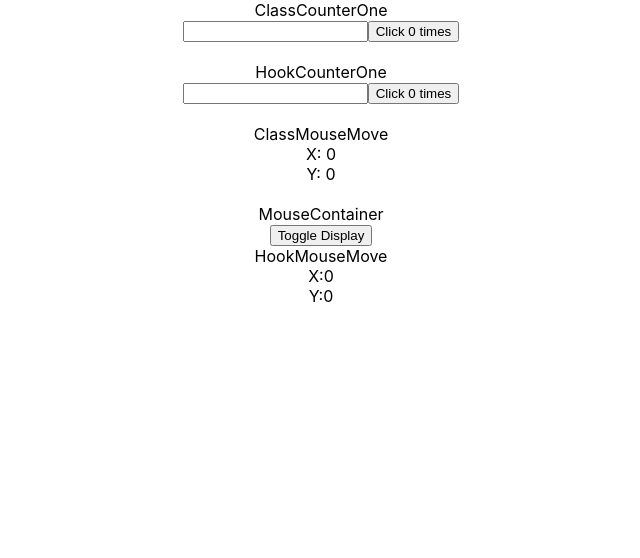
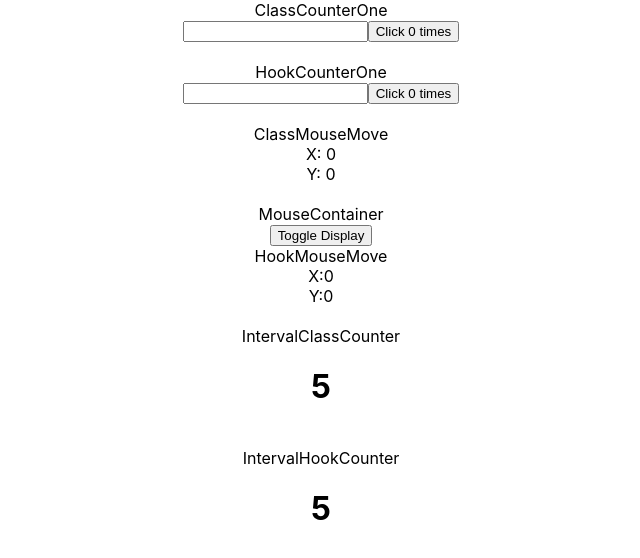
Before and after one commit to rishabhjaiswal155/React-Effect-Hook, a React (Create React App) app: page / in a window 1280 px wide. Shown: the top 558 px of the page, without its empty margins (319-959 px from the left). Built offline with nearby package versions, Linux system fonts and the light colour scheme.

Commit message:
Interval class  and Hook Counter(useEffect with incorrect dependency)

```diff
--- a/src/App.js
+++ b/src/App.js
@@ -4,6 +4,8 @@ import HookCounterOne from './components/HookCounterOne';
 import ClassMouseMove from './components/ClassMouseMove';
 import HookMouseMove from './components/HookMouseMove';
 import MouseContainer from './components/MouseContainer';
+import IntervalClassCounter from './components/IntervalClassCounter';
+import IntervalHookCounter from './components/IntervalHookCounter';
 
 
 function App() {
@@ -13,7 +15,9 @@ function App() {
       <HookCounterOne/><br/>
       <ClassMouseMove/><br/>
       {/* <HookMouseMove/> */}
-      <MouseContainer/>
+      <MouseContainer/><br/>
+      <IntervalClassCounter/><br/>
+      <IntervalHookCounter/>
     </div>
   );
 }
--- /dev/null
+++ b/src/components/IntervalClassCounter.js
@@ -0,0 +1,31 @@
+import React, { Component } from 'react'
+
+class IntervalClassCounter extends Component {
+    constructor(props) {
+      super(props)
+      this.state = {
+         count:0
+      }
+    }
+
+    componentDidMount(){
+        this.interval=setInterval(this.tick,1000)
+    }
+
+    componentWillUnmount(){
+        clearInterval(this.interval)
+    }
+
+    tick = ()=>{
+        this.setState({count:this.state.count+1})
+    }
+  render() {
+    return (
+      <div>IntervalClassCounter<br/>
+      <h1>{this.state.count}</h1>
+      </div>
+    )
+  }
+}
+
+export default IntervalClassCounter
--- /dev/null
+++ b/src/components/IntervalHookCounter.js
@@ -0,0 +1,21 @@
+import React,{useState,useEffect} from 'react'
+function IntervalHookCounter() {
+    const [count,setCount]=useState(0)
+    const tick=()=>{
+        // setCount(count+1)
+        setCount(prevCount=>prevCount+1)
+    }
+    useEffect(()=>{
+        const interval=setInterval(tick,1000)
+        return ()=>{
+            clearInterval(interval)
+        }
+    },[])//[count]
+  return (
+    <div>IntervalHookCounter<br/>
+    <h1>{count}</h1>
+    </div>
+  )
+}
+
+export default IntervalHookCounter
```
